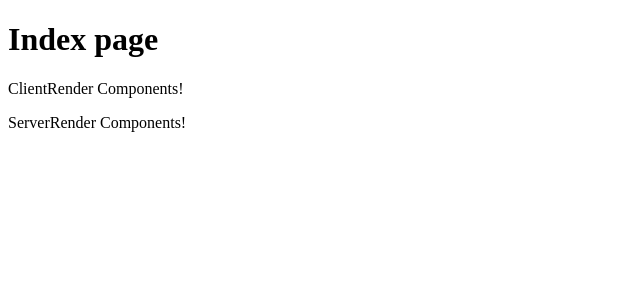
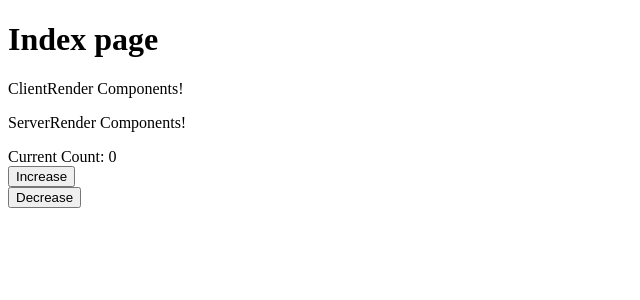
Before and after one commit to mogi86/study-nuxt3, a Nuxt app: page / in a window 1280 px wide. Shown: the top 300 px of the page, without its empty margins (0-640 px from the left). Built offline with nearby package versions, Linux system fonts and the light colour scheme.

Commit message:
add sample of provide/inject

```diff
--- /dev/null
+++ b/components/StateDecrement.vue
@@ -0,0 +1,27 @@
+<template>
+  <div>
+    <button @click="decrease">Decrease</button>
+  </div>
+</template>
+
+<script lang="ts">
+import {counterInject} from "~/store/counter"
+
+export default {
+  name: "StateDecrement",
+  setup() {
+    const counter = counterInject()
+    function decrease() {
+      counter.decrement()
+    }
+
+    return {
+      decrease
+    }
+  }
+}
+</script>
+
+<style scoped>
+
+</style>
--- /dev/null
+++ b/components/StateIncrement.vue
@@ -0,0 +1,28 @@
+<template>
+  <div>
+    <button @click="increase">Increase</button>
+  </div>
+</template>
+
+<script lang="ts">
+import {counterInject} from "../store/counter";
+
+export default {
+  name: "StateIncrement",
+  setup() {
+    const counter = counterInject()
+
+    function increase() {
+      counter.increment()
+    }
+
+    return {
+      increase
+    }
+  }
+}
+</script>
+
+<style scoped>
+
+</style>
--- /dev/null
+++ b/components/StateParent.vue
@@ -0,0 +1,26 @@
+<template>
+  <server-render></server-render>
+  <state-view></state-view>
+  <state-increment></state-increment>
+  <state-decrement></state-decrement>
+</template>
+
+<script lang="ts">
+import {counterProvide} from "../store/counter";
+import ServerRender from "~/components/ServerRender.vue";
+import StateIncrement from "~/components/StateIncrement.vue";
+import StateDecrement from "~/components/StateDecrement.vue";
+import StateView from "~/components/StateView.vue";
+
+export default {
+  name: "StateParent",
+  components: {StateView, StateDecrement, StateIncrement, ServerRender},
+  setup() {
+    counterProvide()
+  }
+}
+</script>
+
+<style scoped>
+
+</style>
--- /dev/null
+++ b/components/StateView.vue
@@ -0,0 +1,22 @@
+<template>
+  <div>Current Count: {{ counter.state.count }}</div>
+</template>
+
+<script lang="ts">
+import {counterInject} from "~/store/counter";
+
+export default {
+  name: "StateView",
+  setup() {
+    const counter = counterInject()
+
+    return {
+      counter
+    }
+  }
+}
+</script>
+
+<style scoped>
+
+</style>
--- a/pages/index.vue
+++ b/pages/index.vue
@@ -4,13 +4,15 @@
   <ClientOnly>
     <client-render></client-render>
   </ClientOnly>
-  <server-render></server-render>
+  <state-parent></state-parent>
 </template>
 
 <script>
 import ClientRender from "../components/ClientRender";
 import ServerRender from "../components/ServerRender";
+import StateParent from "../components/StateParent";
 export default {
-  components: {ServerRender, ClientRender}
+  components: {StateParent, ServerRender, ClientRender}
 }
+
 </script>
--- /dev/null
+++ b/store/counter.ts
@@ -0,0 +1,37 @@
+import {reactive, InjectionKey, provide, inject} from "vue"
+
+function counter() {
+    console.log('counter is called!')
+    // 状態
+    const state = reactive({
+        count: 0
+    })
+
+    function increment() {
+        state.count++
+    }
+
+    function decrement() {
+        state.count--
+    }
+
+    return {
+        state,
+        increment,
+        decrement,
+    }
+}
+
+type CounterStore = ReturnType<typeof counter>
+
+const CounterKey: InjectionKey<CounterStore> = Symbol('CounterStore');
+
+export function counterProvide() {
+    console.log('counterProvide is called!')
+    provide(CounterKey, counter())
+}
+
+export function counterInject(): CounterStore {
+    console.log('counterInject is called!')
+    return inject(CounterKey)
+}
```
Also changed, not shown: app.vue (+9 -0 lines).
